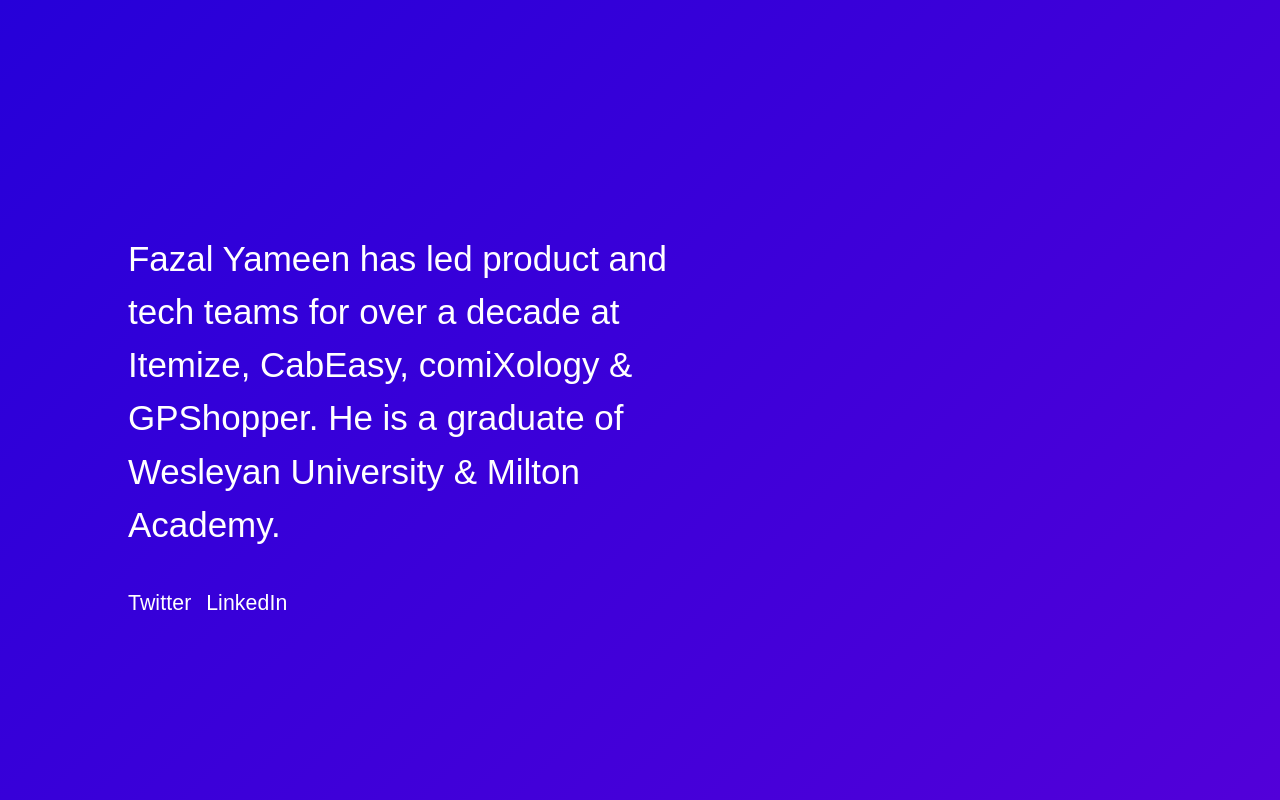
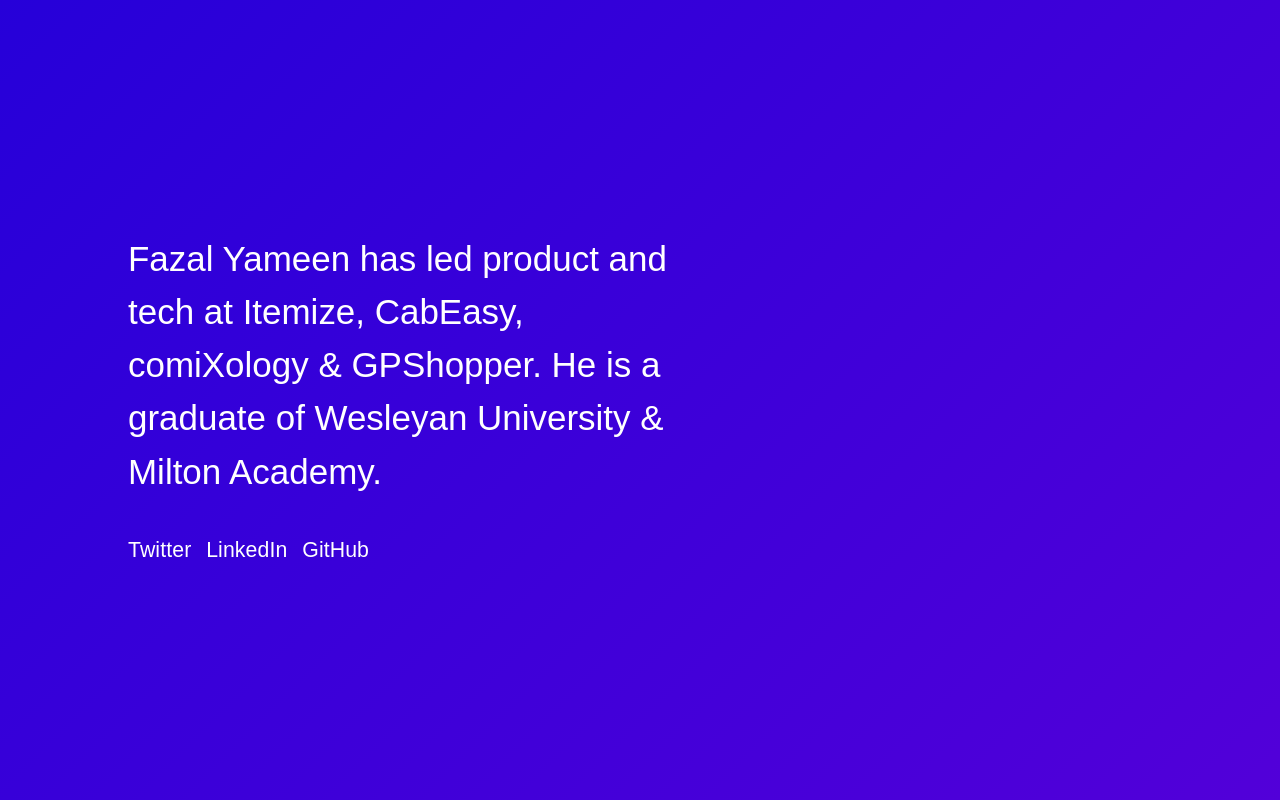
Before and after one commit to mfyameen/mfyameen.github.io, a plain HTML site: page index.htm in a window 1280 px wide. Drawn offline with Linux system fonts and the light colour scheme.

Commit message:
jeez more text cleanup

```diff
--- a/index.htm
+++ b/index.htm
@@ -11,14 +11,15 @@
 <section>
 	<article>
 		<p class="mobile_hide">
-        Fazal Yameen has led product and tech teams for over a decade at Itemize, CabEasy, comiXology &amp; GPShopper. He is a graduate of Wesleyan University &amp; Milton Academy.
+        Fazal Yameen has led product and tech at <a href="https://www.itemize.com">Itemize</a>, CabEasy, <a href="https://www.comixology.com">comiXology</a> &amp; <a href="https://www.gpshopper.com">GPShopper</a>. He is a graduate of <a href="http://www.wesleyan.edu">Wesleyan University</a> &amp; <a href="https://www.milton.edu">Milton Academy</a>.
 		</p>
     <p class="desktop_hide">
-    Fazal Yameen has led product and tech teams at Itemize, CabEasy, comiXology &amp; GPShopper. He is a graduate of Wesleyan University &amp; Milton Academy
+    Fazal Yameen has led product and tech teams for over a decade. If you read <a href="https://www.comixology.com">comics</a>, he may have had something to do with it.
     </p>
 		<ul>
 			<li><a href="https://twitter.com/mfyameen">Twitter</a></li>
 			<li><a href="https://linkedin.com/in/mfyameen">LinkedIn</a></li>
+            <li><a href="https://github.com/mfyameen">GitHub</a></li>
 		</ul>
 	</article>
 </section>
```
